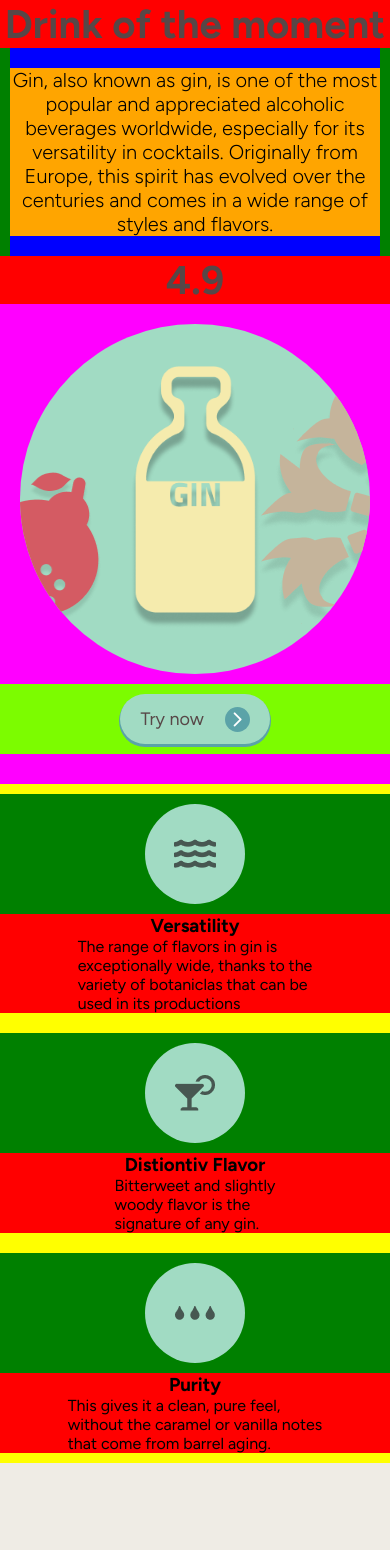
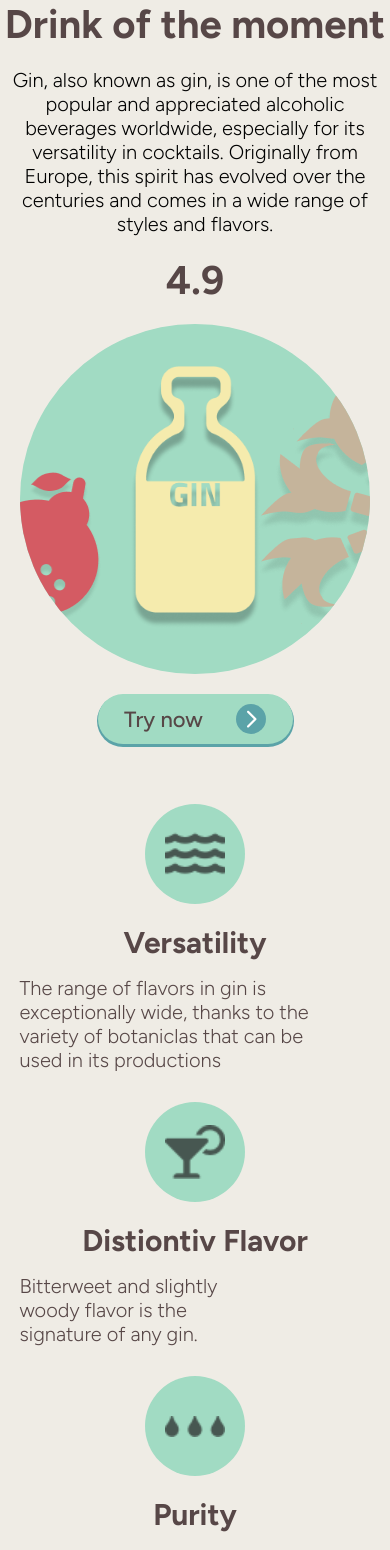
Before and after one commit to oscarmauriciogiraldo/cocktail-galery, an Angular app: page /The-Cocktail-DB in a window 390 px wide. Shown: the top 1550 px of the page. Before the commit the page ends 1463 px from the top, so only its background shows below. Built offline with nearby package versions, Linux system fonts and the light colour scheme.

Commit message:
mobile banner full

```diff
--- a/src/app/pages/cocktail-landing/cocktail-landing.component.scss
+++ b/src/app/pages/cocktail-landing/cocktail-landing.component.scss
@@ -5,7 +5,7 @@
   align-items: center;
   //padding: 5px;
   transition: all 300ms ease;
-  background: red;
+  //background: red;
 }
 /* .containerBanner{
   display: flex;
--- a/src/app/pages/cocktail-landing/components/banner-landing/banner-landing.component.html
+++ b/src/app/pages/cocktail-landing/components/banner-landing/banner-landing.component.html
@@ -52,7 +52,7 @@
       </div>
       <div class="text">
         <h3 class="title3">Versatility</h3>
-        <P>
+        <P class="info">
           The range of flavors in gin is <br>
           exceptionally wide, thanks to the <br>
           variety of botaniclas that can be <br>
@@ -69,7 +69,7 @@
       </div>
       <div class="text">
         <h3 class="title3">Distiontiv Flavor</h3>
-        <P>
+        <P class="info">
           Bitterweet and slightly <br>
           woody flavor is the <br>
           signature of any gin.
@@ -85,7 +85,7 @@
       </div>
       <div class="text">
         <h3 class="title3">Purity</h3>
-        <P>
+        <P class="info">
           This gives it a clean, pure feel, <br>
           without the caramel or vanilla notes <br>
           that come from barrel aging.
--- a/src/app/pages/cocktail-landing/components/banner-landing/banner-landing.component.scss
+++ b/src/app/pages/cocktail-landing/components/banner-landing/banner-landing.component.scss
@@ -6,7 +6,7 @@
   align-items: center;
   /* centrado vertical */
   justify-content: center;
-  background: yellow;
+  //background: yellow;
 
   .infoContet{
     display: flex;
@@ -16,14 +16,14 @@
     align-items: center;
     /* centrado vertical */
     justify-content: center;
-    background: green;
+    //background: green;
 
     h1.title{
       display: flex;
       width: 100%;
       justify-content: center;
       align-items: center;
-      background: red;
+      //background: red;
       text-align: center;
       font-size: 40px;
     }
@@ -31,7 +31,7 @@
     .textContent{
       display: flex;
       width: 95%;
-      background: blue;
+      //background: blue;
       justify-content: center;
       align-items: center;
       text-align: center;
@@ -39,7 +39,7 @@
       padding: 20px 0px;
       p.text{
         font-size: 20px;
-        background: orange;
+        //background: orange;
       }
     }
 
@@ -57,7 +57,7 @@
     flex-direction: column;
     //position: relative;
     padding: 20px 0px;
-    background: fuchsia;
+    //background: fuchsia;
 
     .imgBx{
       display: flex;
@@ -130,7 +130,22 @@
       align-items: center;
       padding: 10px 0px;
       margin: 10px 0px;
-      background: lawngreen;
+      //background: lawngreen;
+      button.primary-botton{
+        width: 50%;
+        font-size: 22px;
+        font-weight: 500;
+        i{
+          display: flex;
+          justify-content: center;
+          align-items: center;
+          text-align: center;
+          width: 20px;
+          height: 20px;
+          font-size: 18px;
+          padding: 5px;
+        }
+      }
     }
   }
 
@@ -142,7 +157,7 @@
     align-items: center;
     /* centrado vertical */
     justify-content: center;
-    background: yellow;
+    //background: yellow;
 
     .infoCocktail{
       display: flex;
@@ -153,7 +168,7 @@
       /* centrado vertical */
       justify-content: center;
       margin: 10px 0px;
-      background: orange;
+      //background: orange;
       .imgbxContainer{
         display: flex;
         width: 100%;
@@ -162,7 +177,7 @@
         /* centrado horizontal */
         justify-content: center;
         padding: 10px 0px;
-        background: green;
+        //background: green;
         .bxImg{
           display: flex;
           width: 100px;
@@ -171,6 +186,16 @@
           justify-content: center;
           align-items: center;
           background: var(--primary-color);
+          img{
+            /* //width: 70%;
+            position: absolute;
+            bottom: 0;
+            //left: 0; */
+            width: 60%;
+            object-fit: cover;
+            transition: 0.5s ease-in-out;
+            //transform-origin: bottom;
+          }
         }
       }
       .text{
@@ -181,7 +206,27 @@
         align-items: center;
         /* centrado vertical */
         justify-content: center;
-        background: red;
+        //background: red;
+        h3.title3{
+          font-family: var(--font-family);
+          color: var(--font-color);
+          text-align: center;
+          font-size: 30px;
+          font-weight: 700;
+          padding: 10px;
+          margin-bottom: 5px;
+          //background: yellow;
+        }
+        p.info{
+          display: flex;
+          width: 90%;
+          //background: orange;
+          text-align: start;
+          font-size: 20px;
+          font-weight: 100;
+          font-family: var(--font-family);
+          color: var(--font-color);
+        }
       }
     }
   }
```
